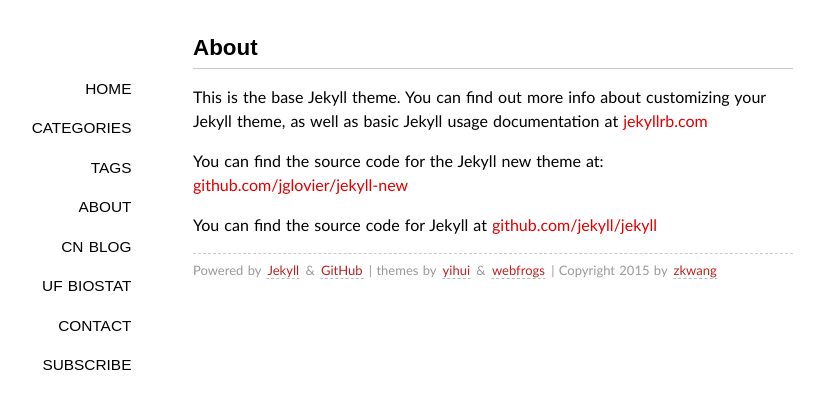
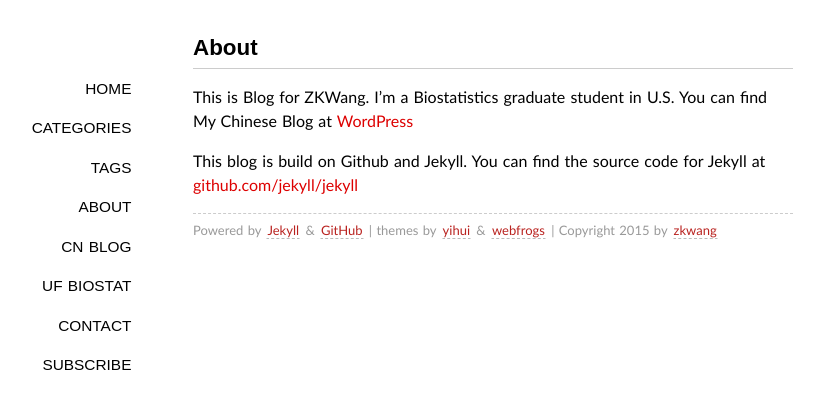
Before and after one commit to zkwang2014/zkwang2014.github.com, a Jekyll site: the page built from about/about.md, in a window 1280 px wide. Shown: the top 409 px of the page, without its empty margins (147-971 px from the left). Built offline with Jekyll 4.4.1, drawn with Linux system fonts in a browser that asks for light colours; nearby versions of some CDN libraries; some web fonts are replaced; library files that are not in the unit come from our copies; Markdown is read by kramdown in place of the engine named in the settings; comment, search, counter and statistics services are not loaded.

Commit message:
Update about.md

```diff
--- a/about/about.md
+++ b/about/about.md
@@ -4,8 +4,6 @@ title: About
 permalink: /about/
 ---
 
-This is the base Jekyll theme. You can find out more info about customizing your Jekyll theme, as well as basic Jekyll usage documentation at [jekyllrb.com](http://jekyllrb.com/)
+This is Blog for ZKWang. I'm a Biostatistics graduate student in U.S. You can find My Chinese Blog at [WordPress](https://zkwang2014.wordpress.com/)
 
-You can find the source code for the Jekyll new theme at: [github.com/jglovier/jekyll-new](https://github.com/jglovier/jekyll-new)
-
-You can find the source code for Jekyll at [github.com/jekyll/jekyll](https://github.com/jekyll/jekyll)
+This blog is build on Github and Jekyll. You can find the source code for Jekyll at [github.com/jekyll/jekyll](https://github.com/jekyll/jekyll)
```
